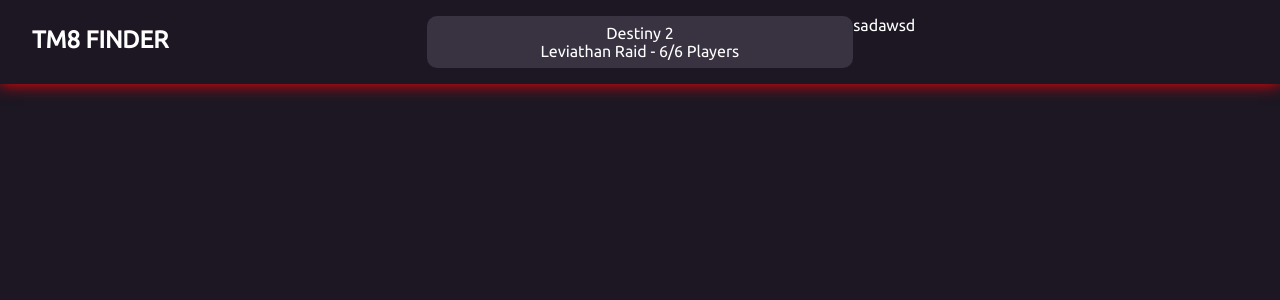
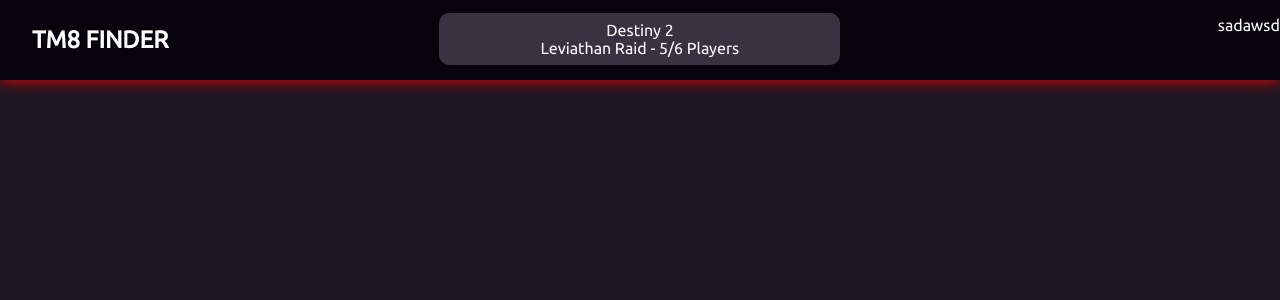
Before and after one commit to Decapitated/CSCI_313-Team_Finder, an Angular app in the folder TeamFinder/: page / in a window 1280 px wide. Shown: the top 300 px of the page. Built offline with nearby package versions, Linux system fonts and the light colour scheme.

Commit message:
Color drop shadow works correctly, and party bar is align correctly

```diff
--- a/TeamFinder/src/app/app.component.css
+++ b/TeamFinder/src/app/app.component.css
@@ -0,0 +1,3 @@
+.content {
+
+}
--- a/TeamFinder/src/app/app.component.html
+++ b/TeamFinder/src/app/app.component.html
@@ -1 +1,4 @@
 <app-nav-bar></app-nav-bar>
+<div class="content">
+
+</div>
--- a/TeamFinder/src/app/nav-bar/nav-bar.component.css
+++ b/TeamFinder/src/app/nav-bar/nav-bar.component.css
@@ -3,6 +3,8 @@
   height: 5rem;
   background-color: #07030D;
   color: white;
+  position: absolute;
+  top: 0;
 }
 
 .wrapper {
@@ -18,12 +20,16 @@
 }
 
 .drop-green {
-  box-shadow: 0 0 15px 0 red;
+  box-shadow: 0 0 15px 0 greenyellow;
 }
 
 .left, .right, .center {
   width: 33.33%;
   height: 100%;
+}
+
+.right {
+  text-align: right;
 }
 
 .brand {
@@ -32,3 +38,7 @@
   line-height: 5rem;
   font-weight: bold;
 }
+
+.center {
+
+}
--- a/TeamFinder/src/app/nav-bar/nav-bar.component.ts
+++ b/TeamFinder/src/app/nav-bar/nav-bar.component.ts
@@ -15,7 +15,7 @@ export class NavBarComponent implements OnInit {
     title: 'Leviathan Raid',
     description: 'I need a full fireteam.',
     game: 'Destiny 2',
-    maxPlayers: 6, reservedPlayers: 5,
+    maxPlayers: 6, reservedPlayers: 4,
     members: []
   };
 
--- a/TeamFinder/src/app/nav-bar/party-viewer/party-viewer.component.css
+++ b/TeamFinder/src/app/nav-bar/party-viewer/party-viewer.component.css
@@ -1,20 +1,15 @@
 :host {
-  display: flex;
-  width: 100%;
-  height: 100%;
-  justify-content: center;
-  align-items: center;
-  padding: 1rem 0;
+  height: 3rem;
 }
 
 .bar {
-  width: 100%;
   text-align: center;
-  padding: 0.5rem;
   background-color: #383241;
   border-radius: 10px;
   cursor: pointer;
   user-select: none;
+  padding: 0.5rem;
+  margin: 0.8rem;
 }
 
 .bar > div {
@@ -32,7 +27,6 @@
 
 .dropdown {
   position: absolute;
-  transform: translateY(calc(100% + 1rem - 2px));
   width: 33.33%;
   z-index: 1;
   background-color: #383241;
```
